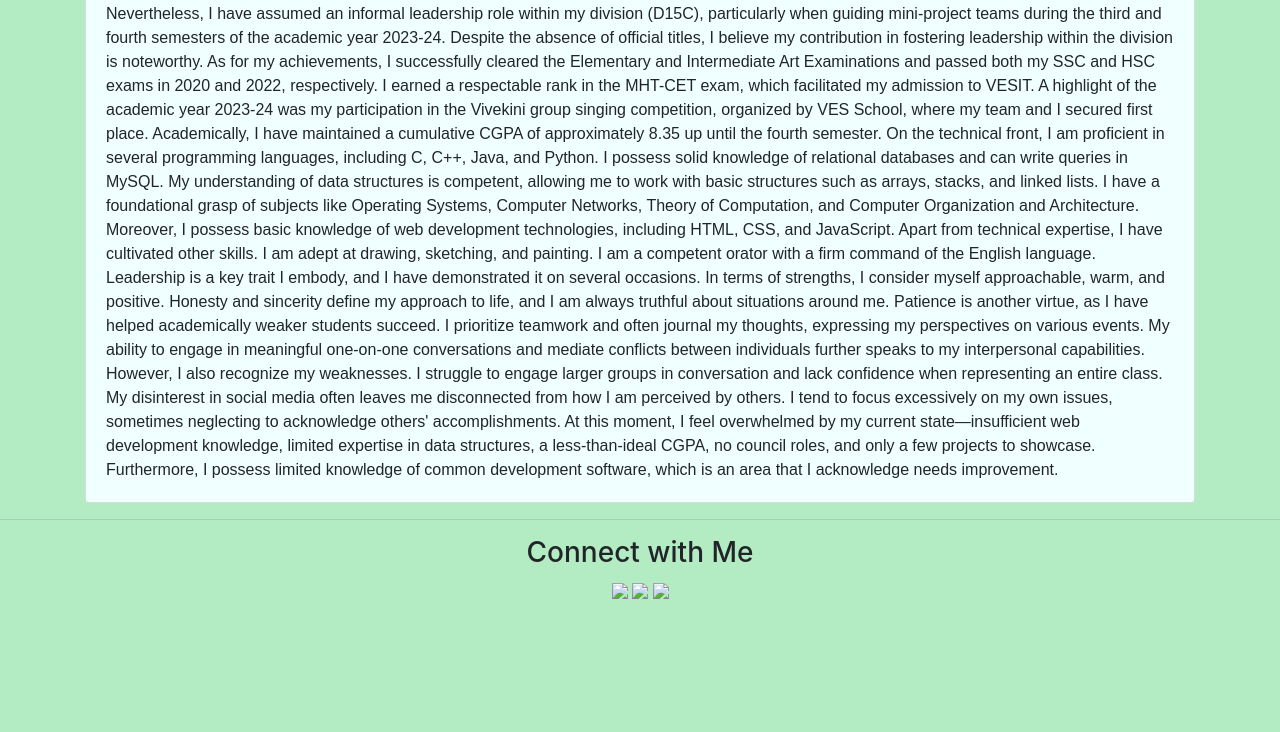
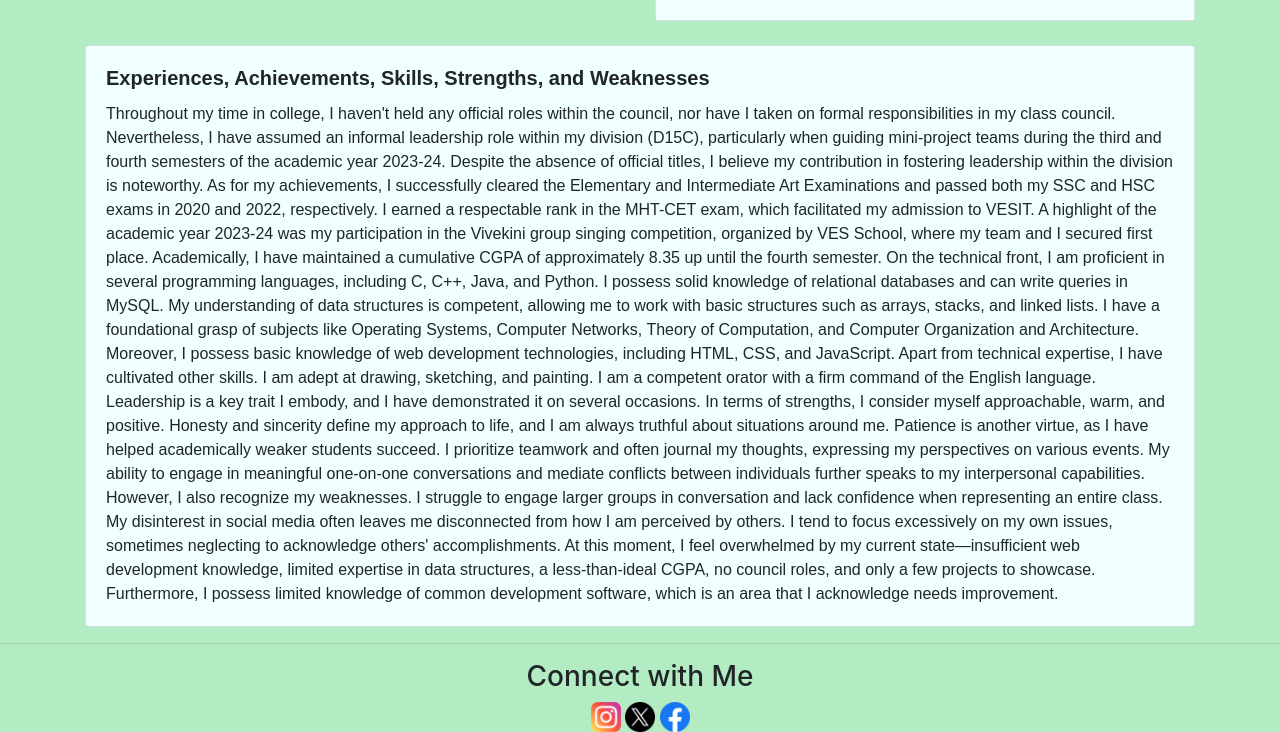
Before and after one commit to mohitkerkar005/Ipexp3_d15c_rollno23, a plain HTML site: page index.html in a window 1280 px wide. Shown: the part 733-1465 px from the top of the page. Before the commit the page ends 1334 px from the top, so only its background shows below. Drawn offline with nearby package versions, Linux system fonts and the light colour scheme.

Commit message:
Update index.html

```diff
--- a/index.html
+++ b/index.html
@@ -28,7 +28,7 @@
     <div class="container mt-5">
         <!-- Profile Header -->
         <div class="text-center profile-header" style="background-color: azure;">
-            <img src="profilepic\png-transparent-face-man-cartoon-human-adult-person-male-portrait-people-happy.png" alt="Profile Picture" class="profile-img">
+            <img src="png-transparent-face-man-cartoon-human-adult-person-male-portrait-people-happy.png" alt="Profile Picture" class="profile-img">
             <h1 class="mt-3">Mohit Kerkar</h1>
         </div>
         <br>
@@ -119,9 +119,9 @@
     <hr>
     <footer style="text-align: center;" id="connect">
         <h3>Connect with Me</h3>
-        <img src="profilepic/instagram.png" width="30px">
-        <img src="profilepic/twitter.png" width="30px">
-        <img src="profilepic/facebook.png" width="30px">
+        <img src="instagram.png" width="30px">
+        <img src="twitter.png" width="30px">
+        <img src="facebook.png" width="30px">
     </footer>
 
     <!-- Bootstrap JS and dependencies -->
```
